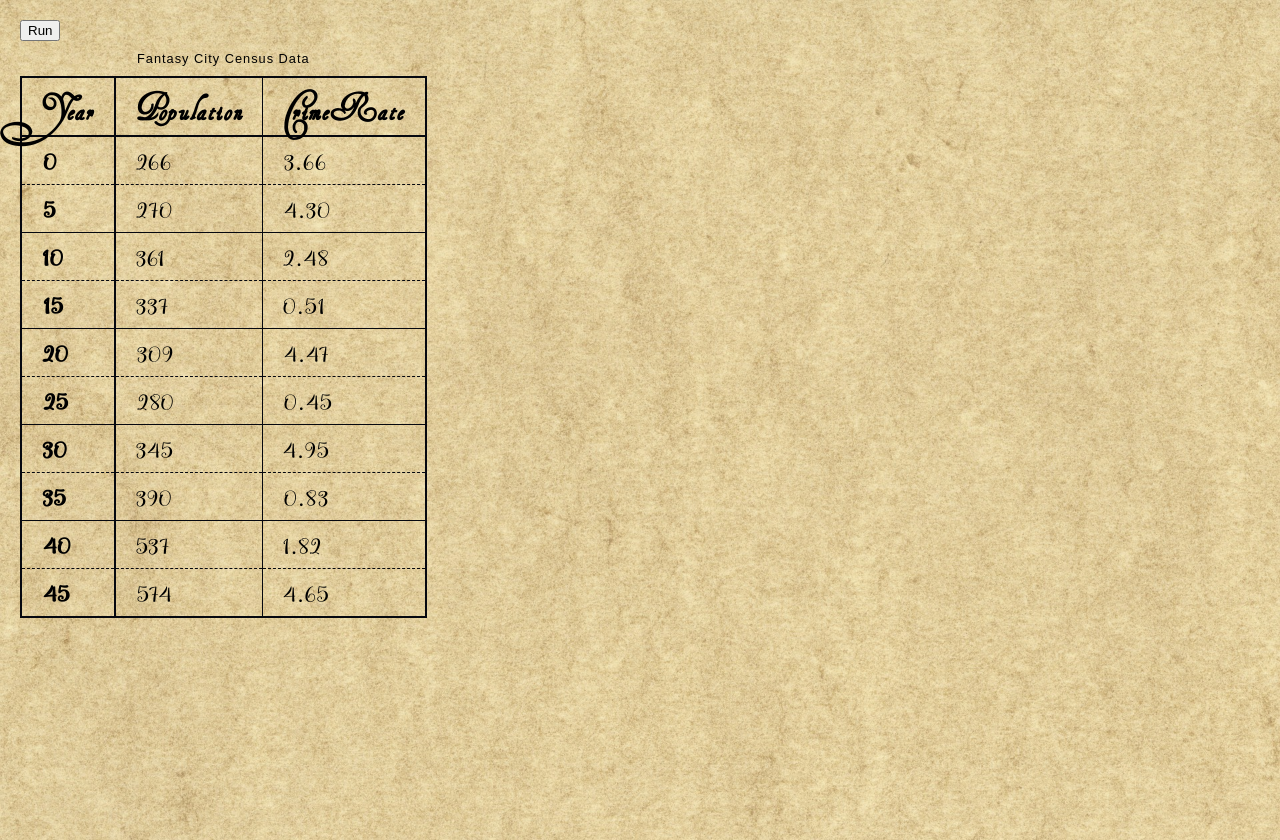
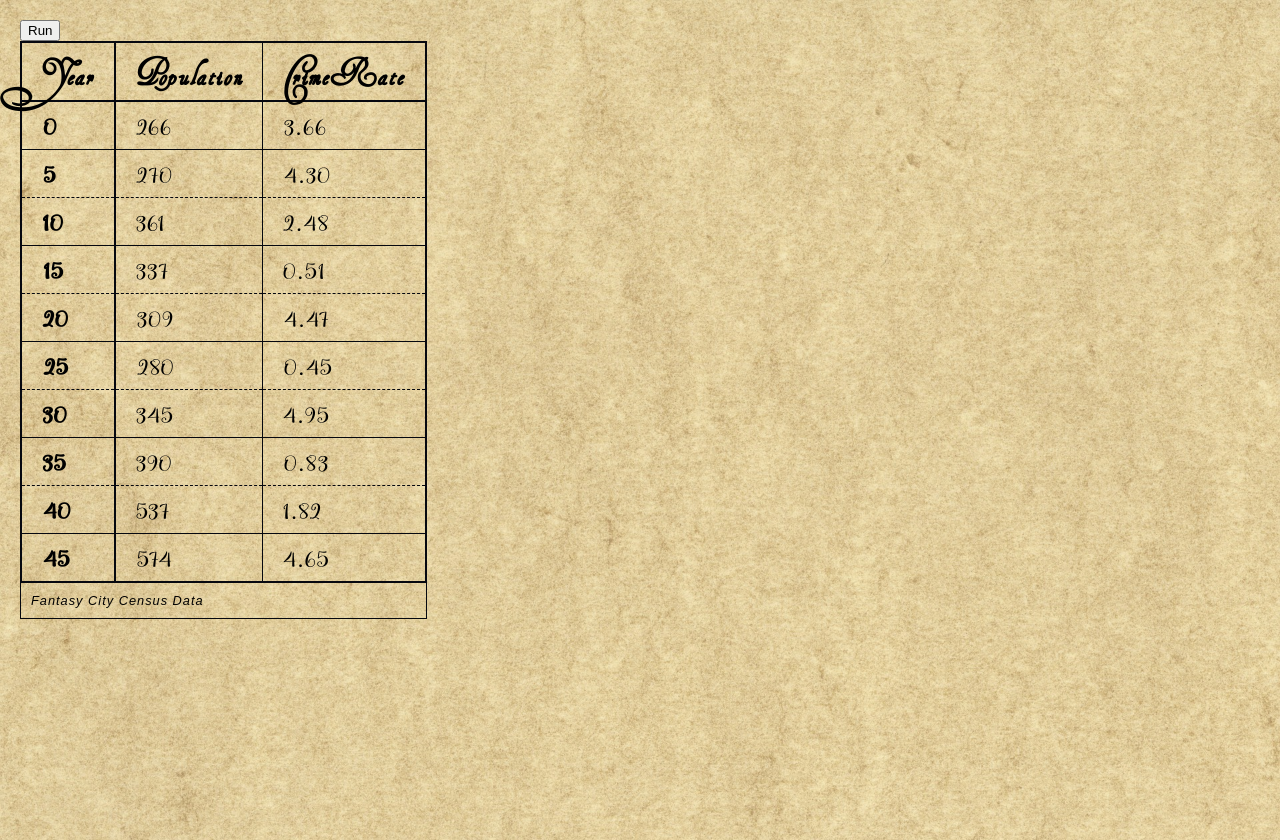
Before and after one commit to GrassTypeProgrammer/FantasyGenerator, a plain HTML site: page index.html in a window 1280 px wide. Both pictures are taken after a click on the button "Run". Drawn offline with Linux system fonts and the light colour scheme.

Commit message:
Moved caption to the bottom and styled it.

```diff
--- a/functions.js
+++ b/functions.js
@@ -35,9 +35,6 @@ function createSettlement(){
     }
 
     const table = document.getElementById('table');
-    const caption = document.createElement('caption');
-    caption.innerText='Fantasy City Census Data';
-    table.appendChild(caption);
 
     const header = document.createElement('tr');
 
@@ -68,6 +65,9 @@ function createSettlement(){
         table.appendChild(dataRow);
     }
 
+    const caption = document.createElement('caption');
+    caption.innerText='Fantasy City Census Data';
+    table.appendChild(caption);
 }
 
 
--- a/styles.css
+++ b/styles.css
@@ -18,6 +18,14 @@ table {
   border: 2px solid rgb(6, 8, 15);
   letter-spacing: 1px;
   font-size: 0.8rem;
+}
+
+caption {
+  caption-side: bottom;
+  border: 1px solid rgb(6, 8, 15);
+  border-top-style: none;
+  text-align: left;
+  font-style: italic;
 }
 
 td, th {
```
